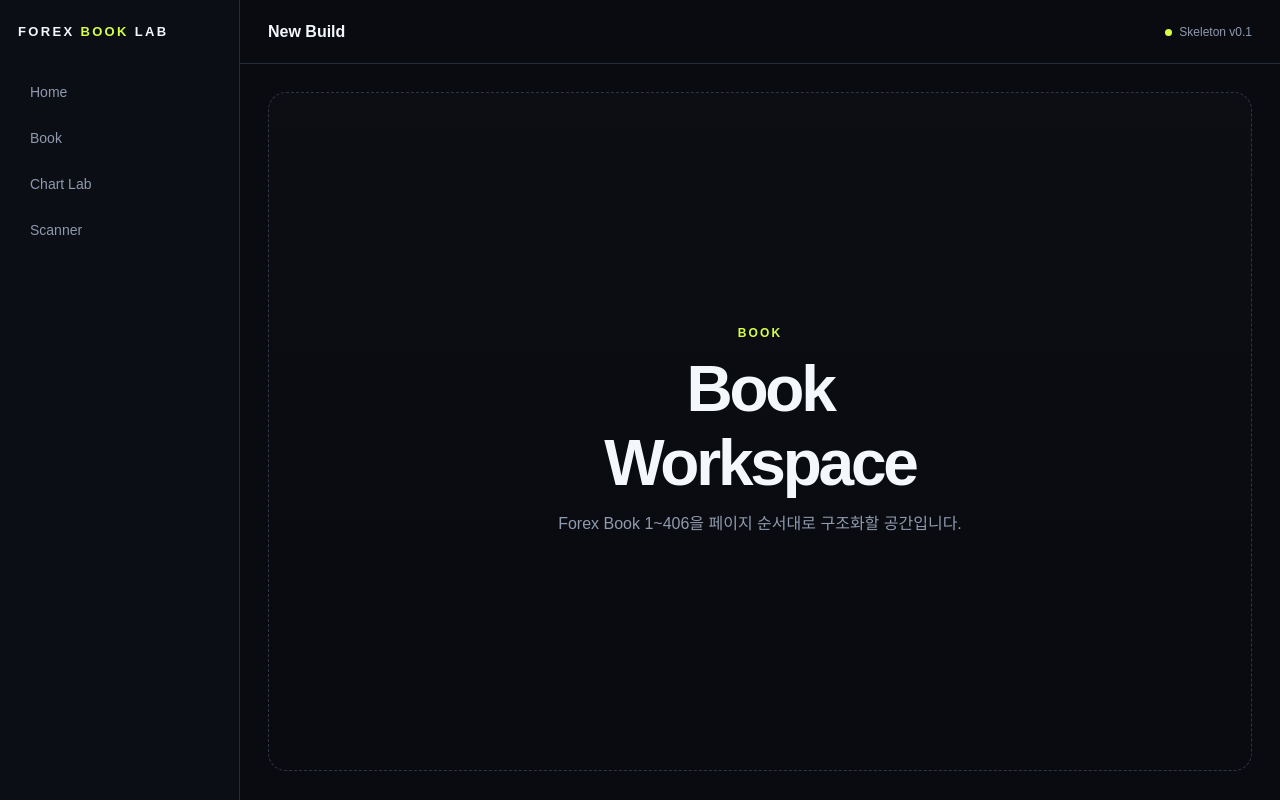
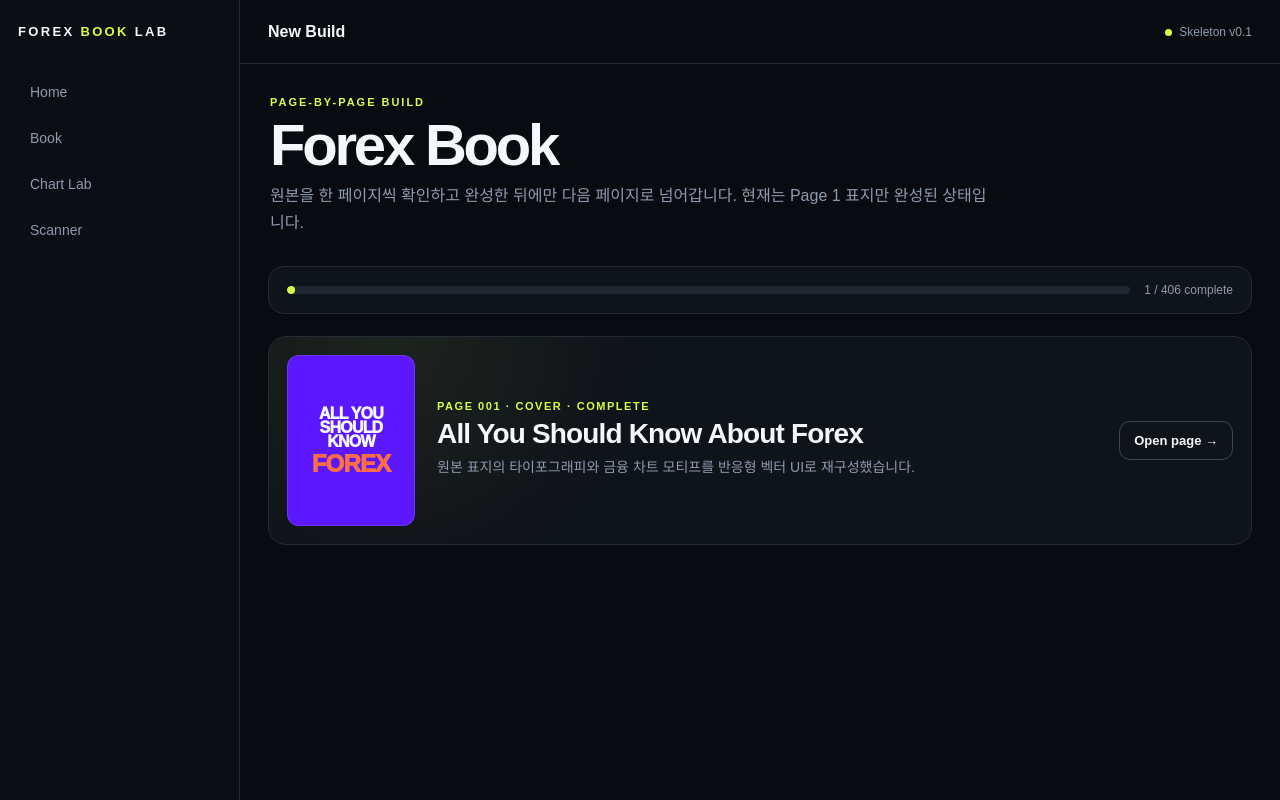
Before and after one commit to tjdrprns2001-coder/-pulse-radar-pro-v3, a Next.js app in the folder forex-book-lab/: page /book in a window 1280 px wide. Built offline with nearby package versions, Linux system fonts and the light colour scheme.

Commit message:
forex-book-lab: finalize page 001 page.tsx

```diff
--- a/forex-book-lab/src/app/book/page.tsx
+++ b/forex-book-lab/src/app/book/page.tsx
@@ -1,5 +1,42 @@
-import { EmptyPage } from "@/components/empty-page";
+import Link from "next/link";
+import { BOOK_TOTAL_PAGES } from "@/features/book/book-manifest";
+import styles from "@/features/book/book.module.css";
 
 export default function BookPage() {
-  return <EmptyPage section="BOOK" title="Book Workspace" description="Forex Book 1~406을 페이지 순서대로 구조화할 공간입니다." />;
+  return (
+    <section className={styles.library}>
+      <header className={styles.libraryHeader}>
+        <div className={styles.eyebrow}>PAGE-BY-PAGE BUILD</div>
+        <h1 className={styles.libraryTitle}>Forex Book</h1>
+        <p className={styles.libraryLead}>
+          원본을 한 페이지씩 확인하고 완성한 뒤에만 다음 페이지로 넘어갑니다.
+          현재는 Page 1 표지만 완성된 상태입니다.
+        </p>
+      </header>
+
+      <div className={styles.progressRow}>
+        <div className={styles.progressTrack} aria-label="Book implementation progress">
+          <div className={styles.progressFill} />
+        </div>
+        <div className={styles.progressText}>1 / {BOOK_TOTAL_PAGES} complete</div>
+      </div>
+
+      <Link href="/book/1" className={styles.pageCard}>
+        <div className={styles.thumb} aria-hidden="true">
+          <div>
+            ALL YOU<br />SHOULD KNOW
+            <span>FOREX</span>
+          </div>
+        </div>
+        <div className={styles.cardCopy}>
+          <div className={styles.cardMeta}>PAGE 001 · COVER · COMPLETE</div>
+          <h2 className={styles.cardTitle}>All You Should Know About Forex</h2>
+          <p className={styles.cardDescription}>
+            원본 표지의 타이포그래피와 금융 차트 모티프를 반응형 벡터 UI로 재구성했습니다.
+          </p>
+        </div>
+        <span className={styles.openButton}>Open page →</span>
+      </Link>
+    </section>
+  );
 }
```
